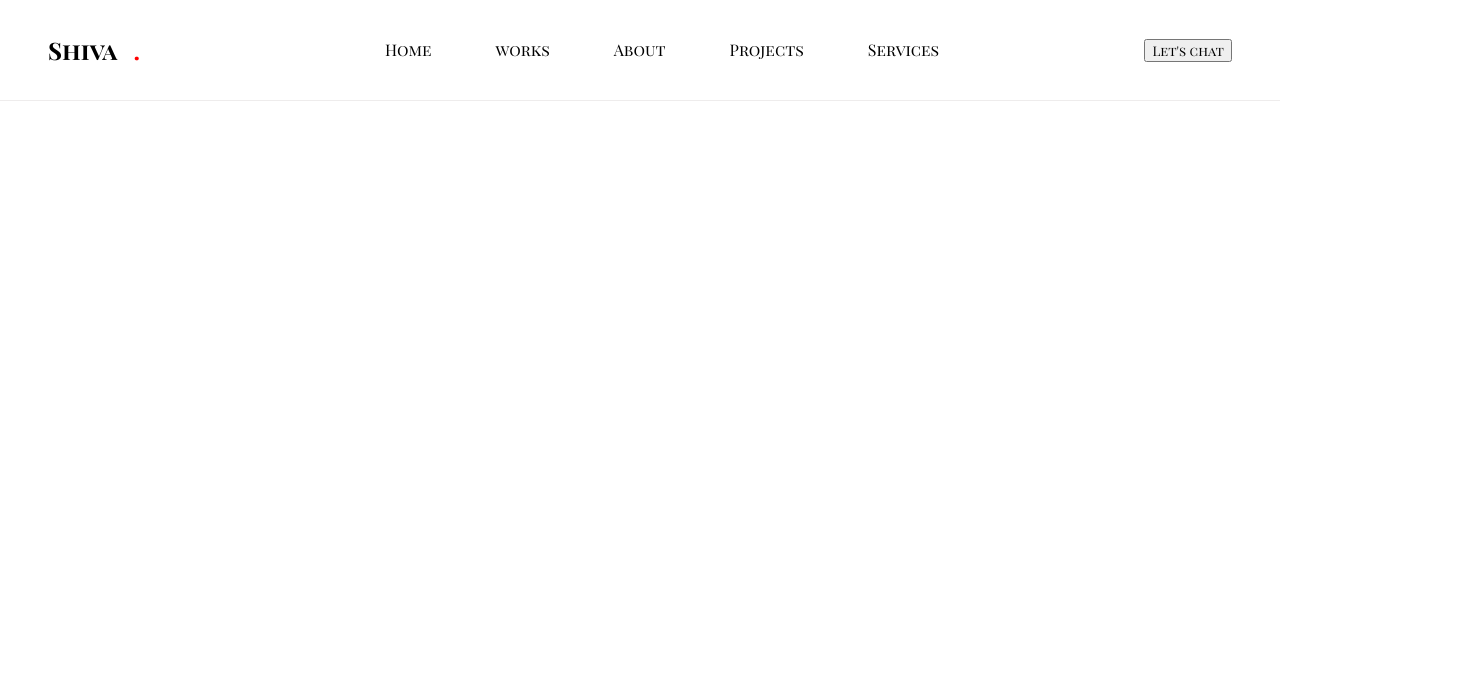
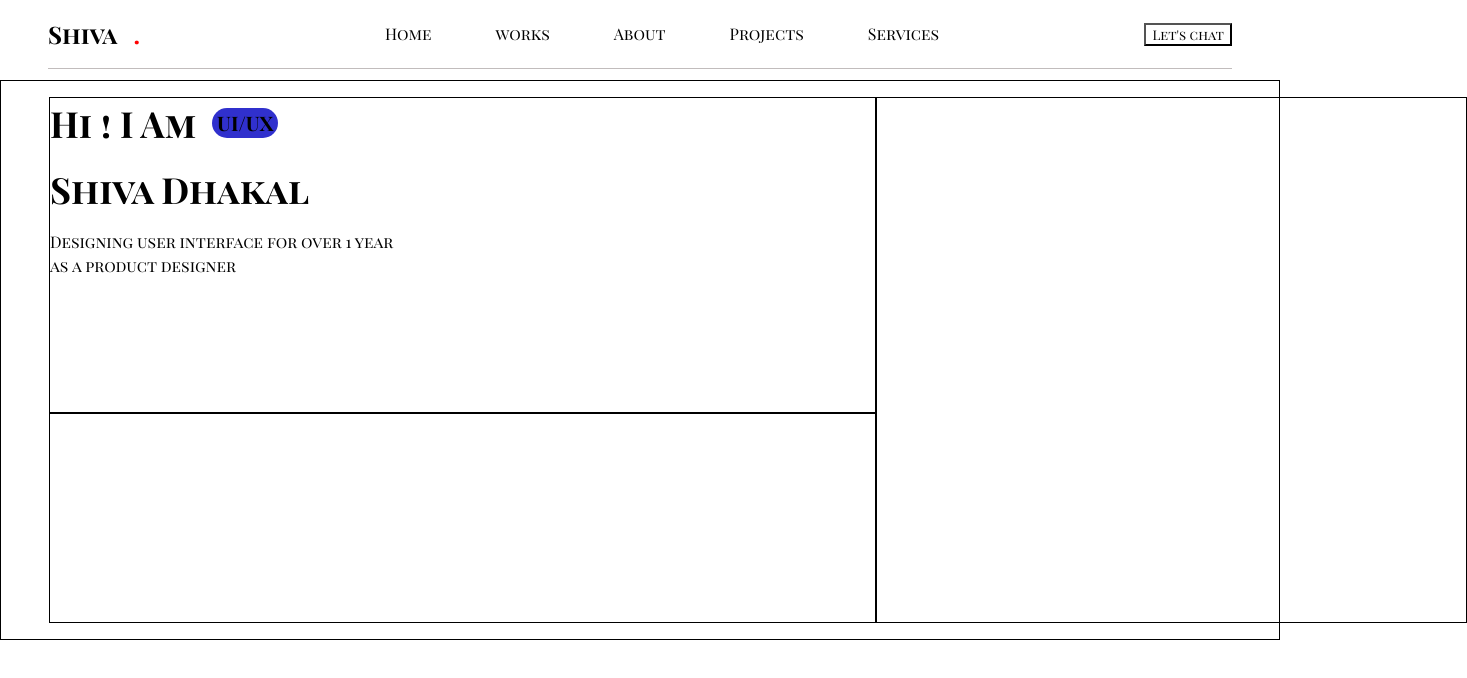
Before and after one commit to theskdhakal/figma_pf, a plain HTML site: page index.html in a window 1280 px wide. Shown: the whole page, 1467 px wide, since content can reach past the window. Drawn offline with Linux system fonts and the light colour scheme; a web font is replaced by a local one.

Commit message:
hero-section framework

```diff
--- a/index.html
+++ b/index.html
@@ -25,7 +25,9 @@
   </head>
   <body>
     <div class="wrapper">
-      <div class="banner flex">
+      <!-- navigation menu  -->
+      <div class="banner">
+        <div class="nav flex">
           <div class="name flex">
             <h2>Shiva</h2>
             <h2 class="dot">.</h2>
@@ -46,5 +48,26 @@
           </div>
         </div>
       </div>
+
+      <!-- hero-section  -->
+      <section class="section1 grid">
+        <div class="div1 flex">
+          <div class="title flex">
+            <h1>Hi ! I Am</h1>
+            <p>UI/UX</p>
+          </div>
+          <h1>Shiva Dhakal</h1>
+
+          <p>
+            Designing user interface for over 1 year <br />
+            as a product designer
+          </p>
+        </div>
+
+        <div class="div2 flex"></div>
+
+        <div class="div3 flex"></div>
+      </section>
+    </div>
   </body>
 </html>
--- a/style.scss
+++ b/style.scss
@@ -37,10 +37,15 @@ html {
 
 .banner {
   margin: auto;
-  padding: 2rem 3rem;
+  padding: 1rem 3rem;
+
+  height: 5rem;
+
+  .nav {
     justify-content: space-between;
     align-items: center;
-  border-bottom: 1px solid rgb(238, 236, 236);
+    padding-bottom: 1rem;
+    border-bottom: 1px solid rgb(193, 188, 188);
 
     .name {
       .dot {
@@ -53,4 +58,61 @@ html {
         gap: 4rem;
       }
     }
+
+    .chat {
+      input {
+        background-color: white;
       }
+    }
+  }
+}
+
+// hero-section
+
+.section1 {
+  margin: auto;
+  padding: 1rem 3rem;
+
+  grid-template-columns: 70% 50%;
+  grid-template-rows: 60% 40%;
+  grid-template-areas:
+    "one three"
+    "two three";
+
+  border: 1px solid black;
+  min-height: 70vh;
+
+  .div1 {
+    grid-area: one;
+    border: 1px solid black;
+    flex-direction: column;
+
+    .title {
+      align-items: center;
+      p {
+        background: rgb(48, 48, 205);
+        border-radius: 50px;
+        width: 8%;
+        font-size: 20px;
+        text-align: center;
+        height: fit-content;
+        font-weight: bold;
+      }
+    }
+
+    h1 {
+      line-height: 50px;
+      font-size: 36px;
+    }
+  }
+
+  .div2 {
+    grid-area: two;
+    border: 1px solid black;
+  }
+
+  .div3 {
+    grid-area: three;
+    border: 1px solid black;
+  }
+}
```
Also changed, not shown: style.css, 1 other file. Lines whose indentation alone changed are shown as unchanged.
